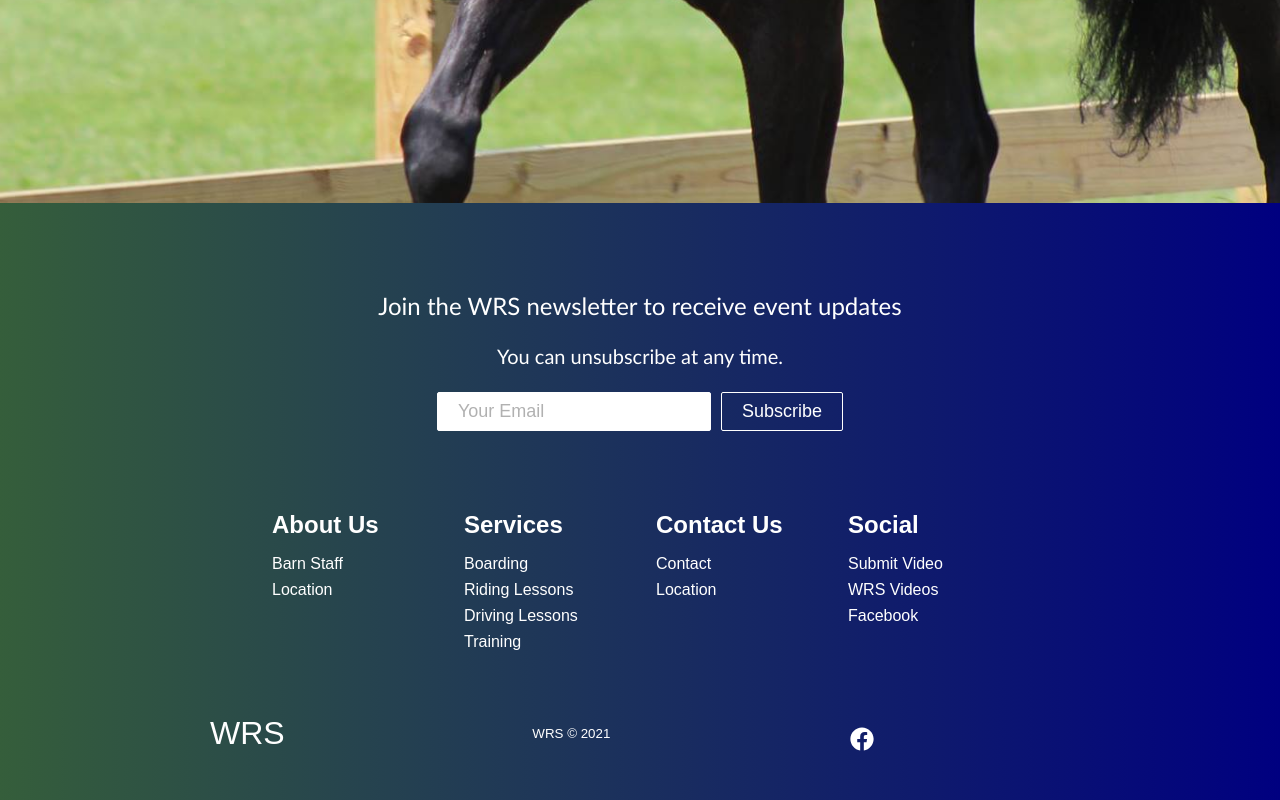
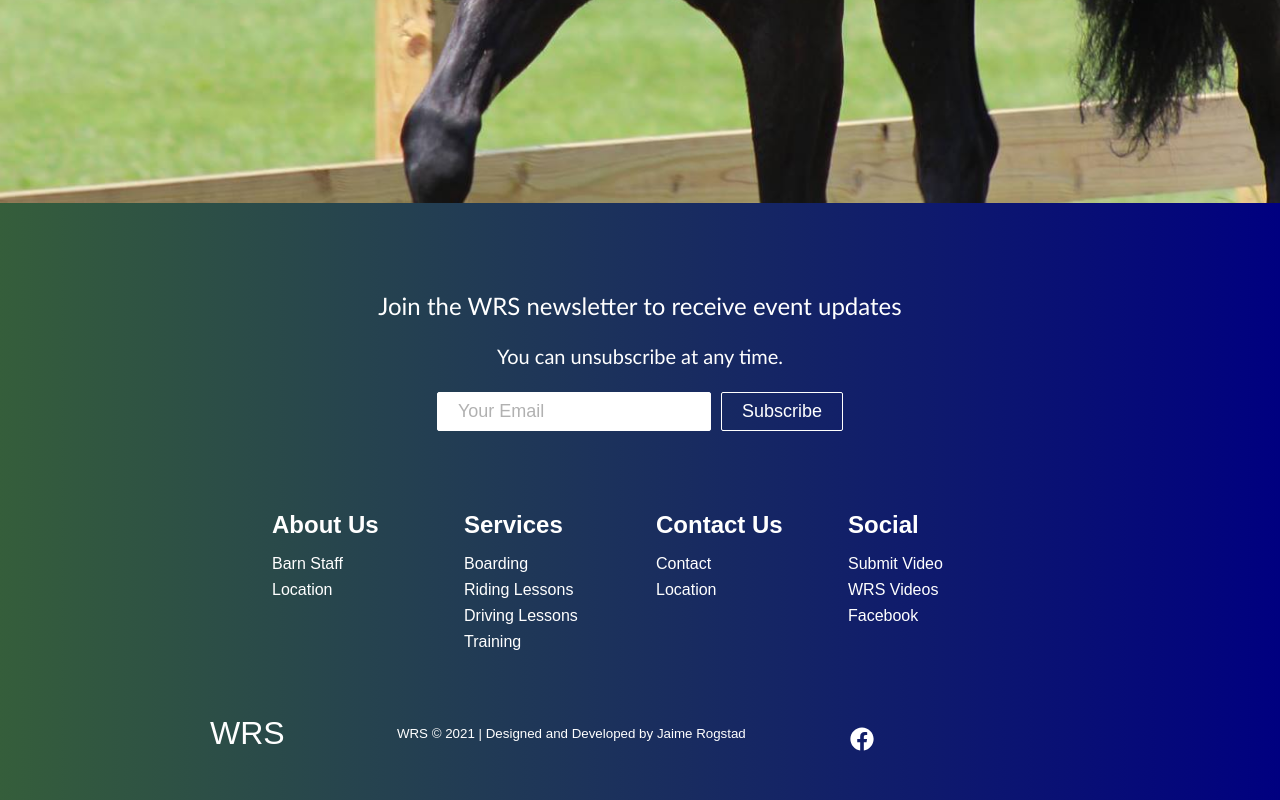
Before and after one commit to jrog20/west-river-stables, a React (Create React App) app: page /login in a window 1280 px wide. Shown: the part 877-1677 px from the top of the page. Built offline with nearby package versions, Linux system fonts and the light colour scheme.

Commit message:
Update footer credit

```diff
--- a/src/components/HeroSection.js
+++ b/src/components/HeroSection.js
@@ -10,7 +10,7 @@ function HeroSection() {
     <div className='hero-container'>
       {/* <a href className='image' src={fieldrogerdrivingwhite} /> */}
         {/* <video src={fieldrogerdrivingwhite} autoPlay loop muted /> */}
-        <h1>WEST RIVER STABLES</h1>
+        {/* <h1>WEST RIVER STABLES</h1> */}
         <div className='hero-btns'>
           {/* buttons currently link to login - need to change to left and right arrow buttons for slideshow */}
           <Button
--- a/src/components/NavBar.css
+++ b/src/components/NavBar.css
@@ -1,5 +1,5 @@
 .navbar {
-  background: linear-gradient(90deg, rgb(53, 94, 59	) 0%, rgb(0, 0, 128) 100%);
+  background: linear-gradient(90deg, rgb(53, 94, 59) 0%, rgb(0, 0, 128) 100%);
   height: 80px;
   display: flex;
   justify-content: center;
--- a/src/components/footer.js
+++ b/src/components/footer.js
@@ -65,7 +65,7 @@ function Footer() {
               <i className='fab fa-typo3' />
             </Link>
           </div>
-          <small className='website-rights'>WRS © 2021</small>
+          <small className='website-rights'>WRS © 2021 | Designed and Developed by Jaime Rogstad</small>
           <div className='social-icons'>
             {/* Not working */}
             <Link
```
